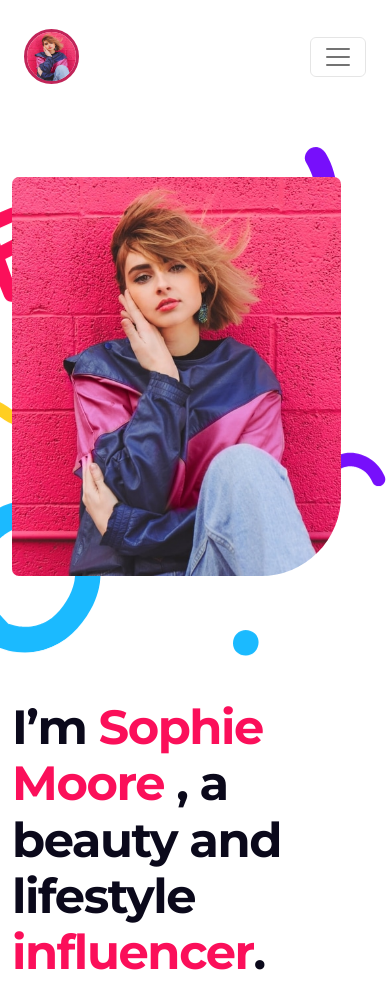
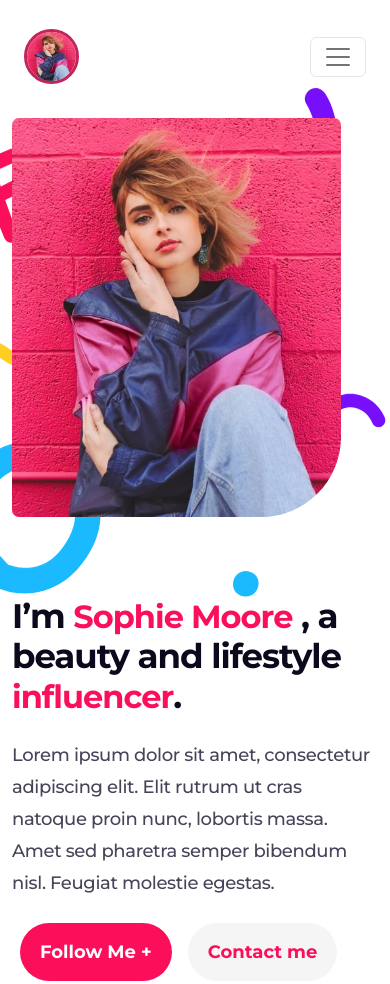
Before and after one commit to Ridoy-MAX/influencer, a plain HTML site: page index.html in a window 390 px wide. Shown: the top 984 px of the page. Drawn offline with nearby package versions, Linux system fonts and the light colour scheme.

Commit message:
text small

```diff
--- a/css/style.css
+++ b/css/style.css
@@ -1032,6 +1032,35 @@ responsive
 	.one .photo {
 		position: relative;
 		top: 47px;
+		margin-bottom: 38px !important;
+	}
+	.one .text-detail span {
+		font-family: 'Montserrat', sans-serif !important;
+		margin-top: 28px;
+		margin-bottom: 22px;
+		color: #fb0f5a;
+		font-size: 32px !important;
+		line-height: 1.172em;
+		font-weight: 800;
+		letter-spacing: -0.03em;
+	}
+	.one .text-detail h1 {
+		font-family: 'Montserrat', sans-serif !important;
+		margin-top: 51px;
+		margin-bottom: 22px;
+		color: #0b091b;
+		font-size: 34px !important;
+		line-height: 1.172em;
+		font-weight: 800;
+		letter-spacing: -0.03em;
+	}
+	.one .photo {
+		position: relative;
+		top: 9px !important;
+	}
+	.one .photo {
+		position: relative;
+		top: 47px;
 		margin-bottom: 140px;
 	}
 	.one {
```
